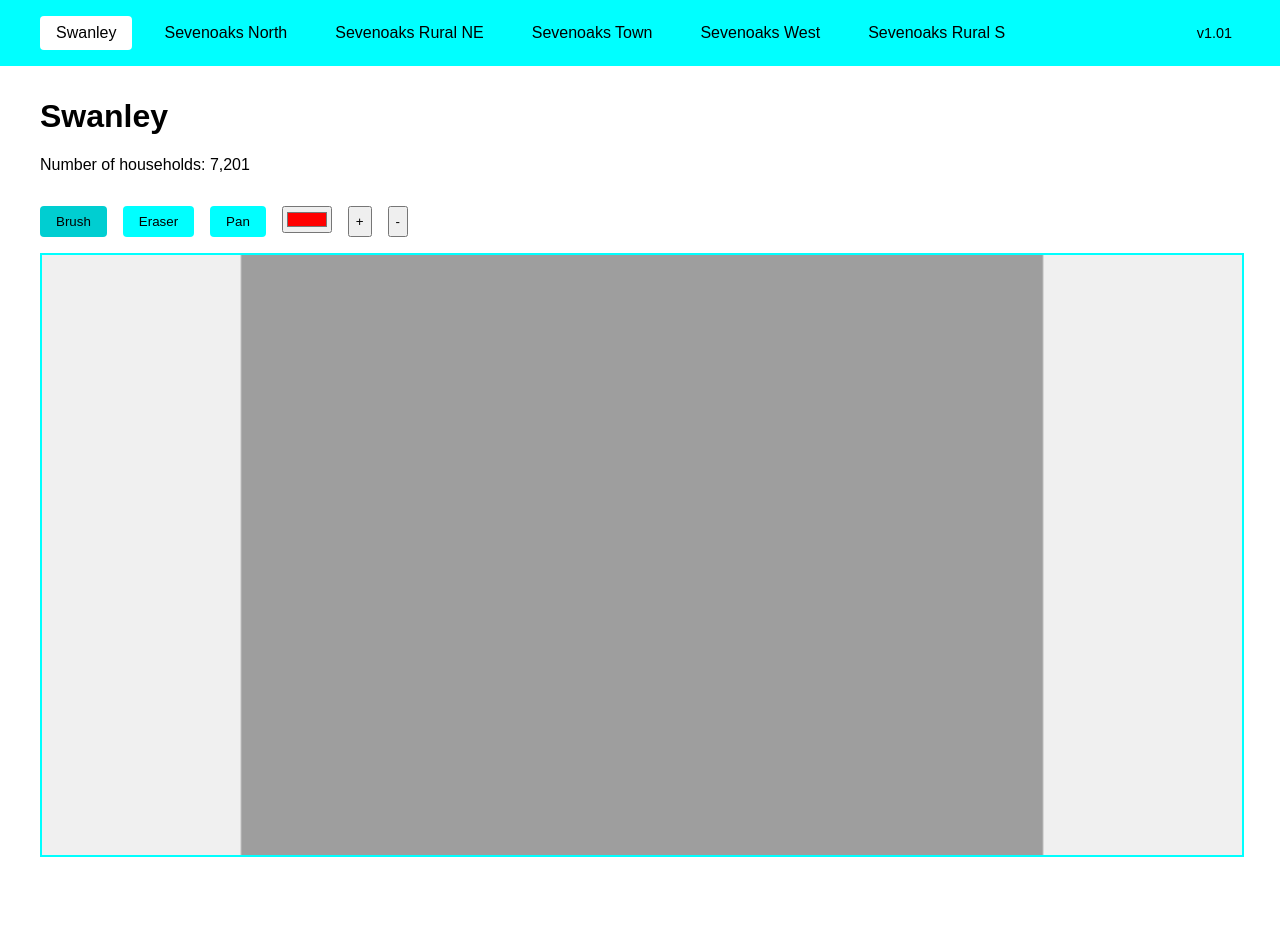
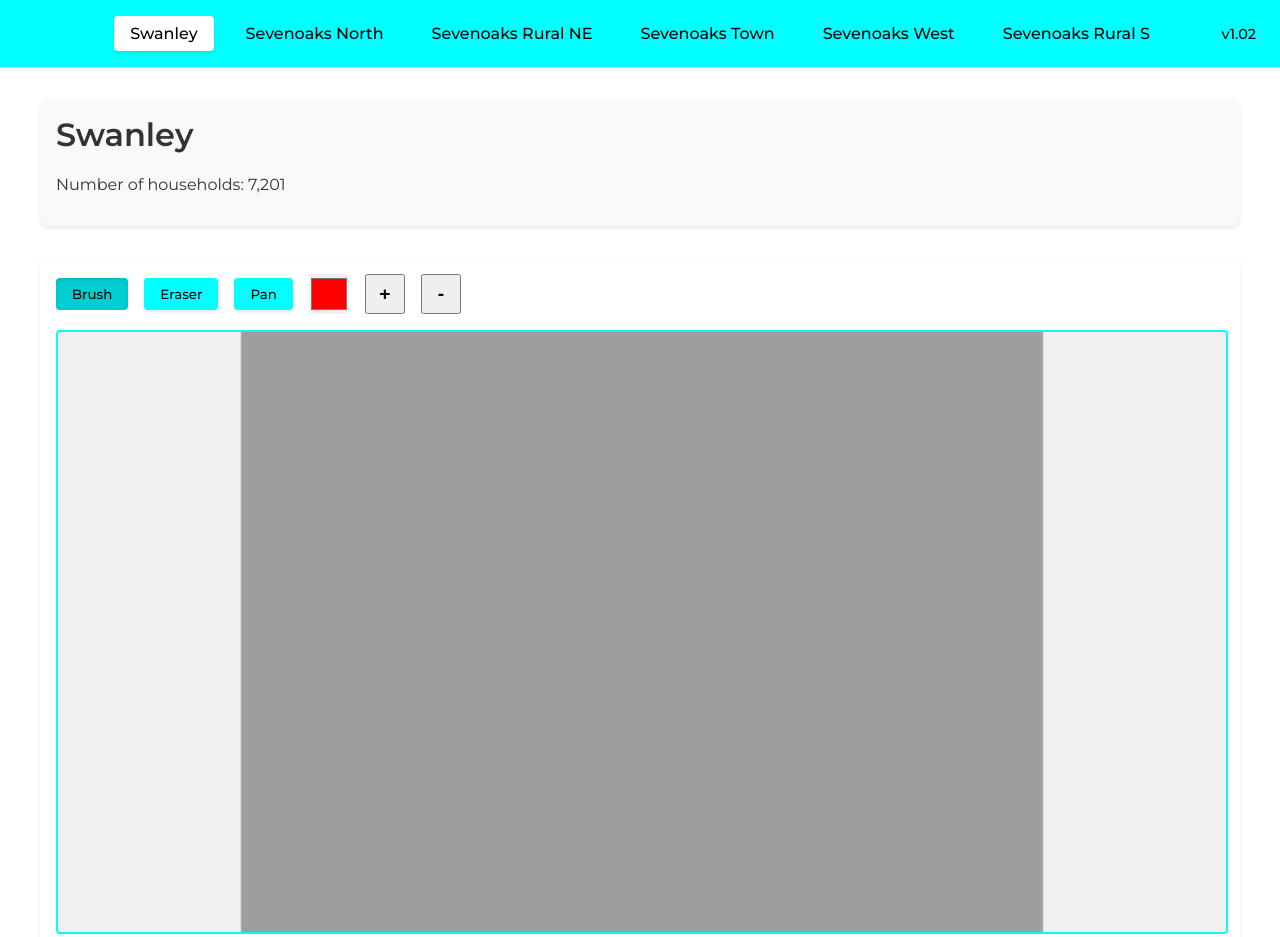
Before and after one commit to mlogen/leaflet-tracker-7oaksndv, a plain HTML site: page index.html in a window 1280 px wide. Shown: the top 937 px of the page. Before the commit the page ends 893 px from the top, so only its background shows below. Drawn offline with Linux system fonts and the light colour scheme; no server answers.

Commit message:
commit 1.02

```diff
--- a/css/style.css
+++ b/css/style.css
@@ -1,18 +1,23 @@
 :root {
     --primary-color: aqua;
     --secondary-color: white;
+    --text-color: #333;
+    --shadow-color: rgba(0, 0, 0, 0.1);
+    --button-hover: #00b3b3;
 }
 
 body {
     margin: 0;
     padding: 0;
-    font-family: Arial, sans-serif;
+    font-family: 'Montserrat', sans-serif;
     background-color: var(--secondary-color);
+    color: var(--text-color);
 }
 
 nav {
     background-color: var(--primary-color);
     padding: 1rem;
+    box-shadow: 0 2px 4px var(--shadow-color);
 }
 
 .nav-container {
@@ -21,12 +26,15 @@ nav {
     display: flex;
     justify-content: space-between;
     align-items: center;
+    text-align: center;
 }
 
 .nav-links {
     display: flex;
     flex-wrap: wrap;
     gap: 1rem;
+    flex: 1;
+    justify-content: center;
 }
 
 nav a {
@@ -34,16 +42,23 @@ nav a {
     text-decoration: none;
     padding: 0.5rem 1rem;
     border-radius: 4px;
+    font-weight: 500;
+    transition: all 0.3s ease;
+    white-space: nowrap;
 }
 
 nav a:hover, nav a.active {
     background-color: var(--secondary-color);
+    box-shadow: 0 2px 4px var(--shadow-color);
 }
 
 .version {
     color: black;
     font-size: 0.9rem;
     padding: 0.5rem;
+    font-weight: 500;
+    position: absolute;
+    right: 1rem;
 }
 
 main {
@@ -54,16 +69,32 @@ main {
 
 .area-info {
     margin-bottom: 2rem;
+    padding: 1rem;
+    background-color: #f8f9fa;
+    border-radius: 8px;
+    box-shadow: 0 2px 4px var(--shadow-color);
+}
+
+.area-info h1 {
+    margin-top: 0;
+    color: var(--text-color);
+    font-weight: 600;
 }
 
 .map-container {
     position: relative;
+    background-color: white;
+    padding: 1rem;
+    border-radius: 8px;
+    box-shadow: 0 2px 4px var(--shadow-color);
 }
 
 .map-tools {
     margin-bottom: 1rem;
     display: flex;
     gap: 1rem;
+    flex-wrap: wrap;
+    align-items: center;
 }
 
 .tool {
@@ -72,18 +103,39 @@ main {
     border: none;
     border-radius: 4px;
     cursor: pointer;
+    font-family: 'Montserrat', sans-serif;
+    font-weight: 500;
+    transition: all 0.3s ease;
+    box-shadow: 0 2px 4px var(--shadow-color);
+}
+
+.tool:hover {
+    background-color: var(--button-hover);
+    transform: translateY(-1px);
 }
 
 .tool.active {
     background-color: darkturquoise;
+    box-shadow: inset 0 2px 4px rgba(0, 0, 0, 0.1);
 }
 
-#pan.active {
-    cursor: grab;
+#colorPicker {
+    padding: 0;
+    width: 40px;
+    height: 40px;
+    border: none;
+    border-radius: 4px;
+    cursor: pointer;
 }
 
-#pan.active:active {
-    cursor: grabbing;
+#zoomIn, #zoomOut {
+    font-size: 1.2rem;
+    font-weight: bold;
+    width: 40px;
+    height: 40px;
+    display: flex;
+    align-items: center;
+    justify-content: center;
 }
 
 #mapCanvas {
@@ -92,4 +144,10 @@ main {
     border: 2px solid var(--primary-color);
     background-color: #f0f0f0;
     cursor: default;
+    border-radius: 4px;
+    transition: border-color 0.3s ease;
 }
+
+#mapCanvas:hover {
+    border-color: var(--button-hover);
+}
--- a/index.html
+++ b/index.html
@@ -4,6 +4,9 @@
     <meta charset="UTF-8">
     <meta name="viewport" content="width=device-width, initial-scale=1.0">
     <title>Canvassing Map Tracker</title>
+    <link rel="preconnect" href="https://fonts.googleapis.com">
+    <link rel="preconnect" href="https://fonts.gstatic.com" crossorigin>
+    <link href="https://fonts.googleapis.com/css2?family=Montserrat:wght@400;500;600&display=swap" rel="stylesheet">
     <link rel="stylesheet" href="css/style.css">
     <script src="https://www.gstatic.com/firebasejs/8.10.1/firebase-app.js"></script>
     <script src="https://www.gstatic.com/firebasejs/8.10.1/firebase-database.js"></script>
@@ -20,7 +23,7 @@
                 <a href="pages/sevenoaks-west.html">Sevenoaks West</a>
                 <a href="pages/sevenoaks-rural-s.html">Sevenoaks Rural S</a>
             </div>
-            <div class="version">v1.01</div>
+            <div class="version">v1.02</div>
         </div>
     </nav>
 
--- a/js/map.js
+++ b/js/map.js
@@ -73,6 +73,10 @@ class MapEditor {
         this.ctx.setTransform(1, 0, 0, 1, 0, 0);
         this.ctx.clearRect(0, 0, this.canvas.width, this.canvas.height);
 
+        // Save the current global alpha
+        const currentAlpha = this.drawingCtx.globalAlpha;
+        this.drawingCtx.globalAlpha = 1;
+
         // Apply transformations
         this.ctx.translate(this.transform.offsetX, this.transform.offsetY);
         this.ctx.scale(this.transform.scale, this.transform.scale);
@@ -89,13 +93,18 @@ class MapEditor {
             );
 
             // Draw the drawing canvas with the same transform
+            this.ctx.globalAlpha = 0.5;  // Set consistent transparency for all strokes
             this.ctx.drawImage(
                 this.drawingCanvas,
                 x, y,
                 this.backgroundImage.width * this.baseScale,
                 this.backgroundImage.height * this.baseScale
             );
+            this.ctx.globalAlpha = 1;  // Reset transparency
         }
+
+        // Restore the previous global alpha
+        this.drawingCtx.globalAlpha = currentAlpha;
     }
 
     setupEventListeners() {
@@ -167,7 +176,6 @@ class MapEditor {
 
         // Set line width based on tool
         this.drawingCtx.lineWidth = this.tool === 'eraser' ? 20 : 10;
-        this.drawingCtx.globalAlpha = this.tool === 'eraser' ? 1 : 0.5;
         this.drawingCtx.beginPath();
         this.drawingCtx.moveTo(
             (pos.x - this.getMapOffset().x) * (this.drawingCanvas.width / (this.backgroundImage.width * this.baseScale)),
@@ -191,9 +199,9 @@ class MapEditor {
         if (!this.isDrawing) return;
 
         const pos = this.getMousePos(e);
-        // Set composite operation and style for eraser/brush
         this.drawingCtx.globalCompositeOperation = this.tool === 'eraser' ? 'destination-out' : 'source-over';
         this.drawingCtx.strokeStyle = this.tool === 'eraser' ? '#000000' : this.color;
+        this.drawingCtx.globalAlpha = 1;  // Draw at full opacity on drawing canvas
         this.drawingCtx.lineTo(
             (pos.x - this.getMapOffset().x) * (this.drawingCanvas.width / (this.backgroundImage.width * this.baseScale)),
             (pos.y - this.getMapOffset().y) * (this.drawingCanvas.height / (this.backgroundImage.height * this.baseScale))
@@ -213,7 +221,6 @@ class MapEditor {
     stopDrawing() {
         if (this.isDrawing) {
             this.isDrawing = false;
-            this.drawingCtx.globalAlpha = 1; // Reset alpha after drawing
             this.saveMapState();
         }
     }
```
Also changed, not shown: pages/sevenoaks-north.html (+2 -1 lines), pages/sevenoaks-rural-ne.html (+4 -0 lines), pages/sevenoaks-rural-s.html (+3 -0 lines), pages/sevenoaks-town.html (+4 -0 lines), pages/sevenoaks-west.html (+3 -0 lines).
